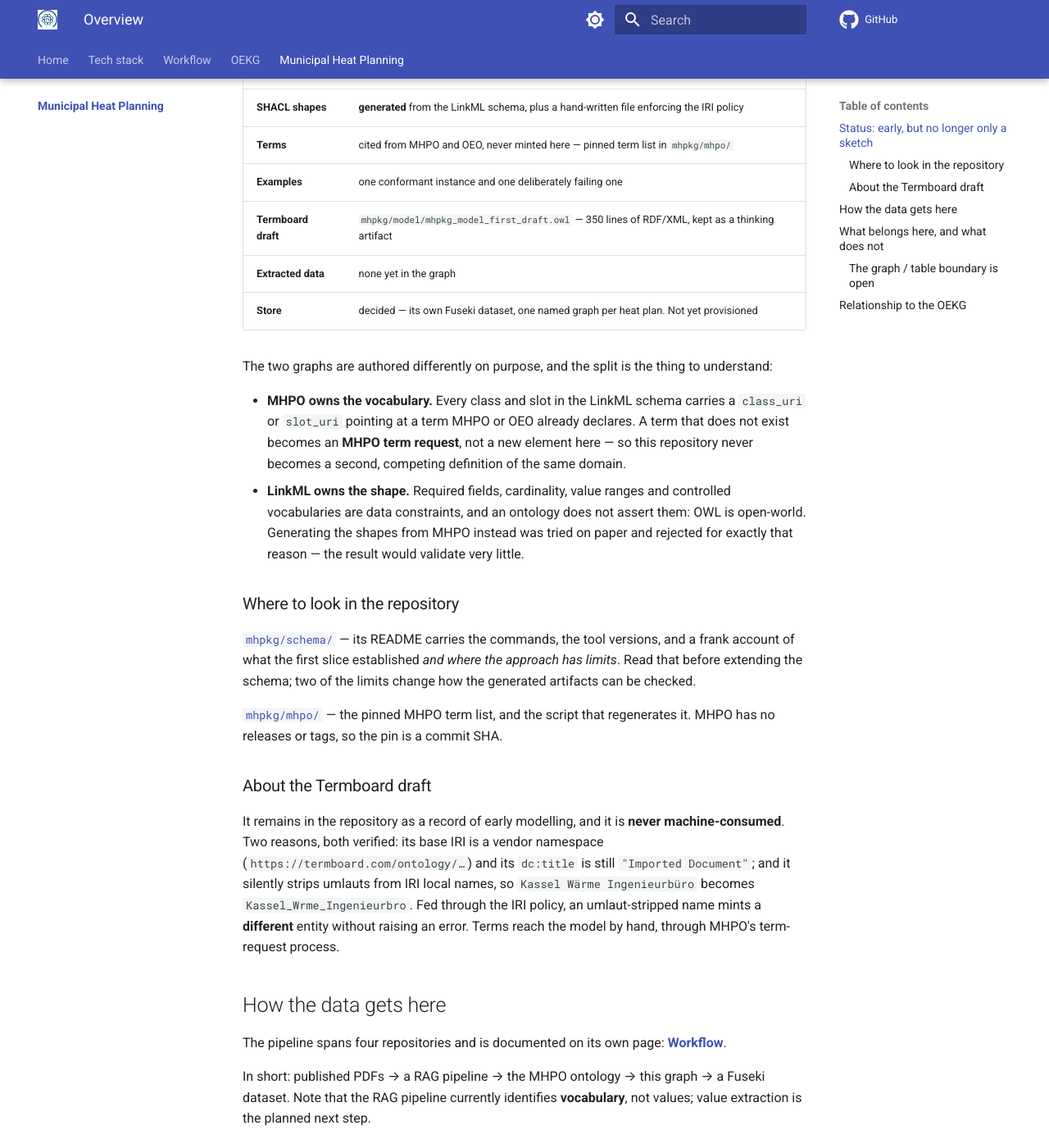
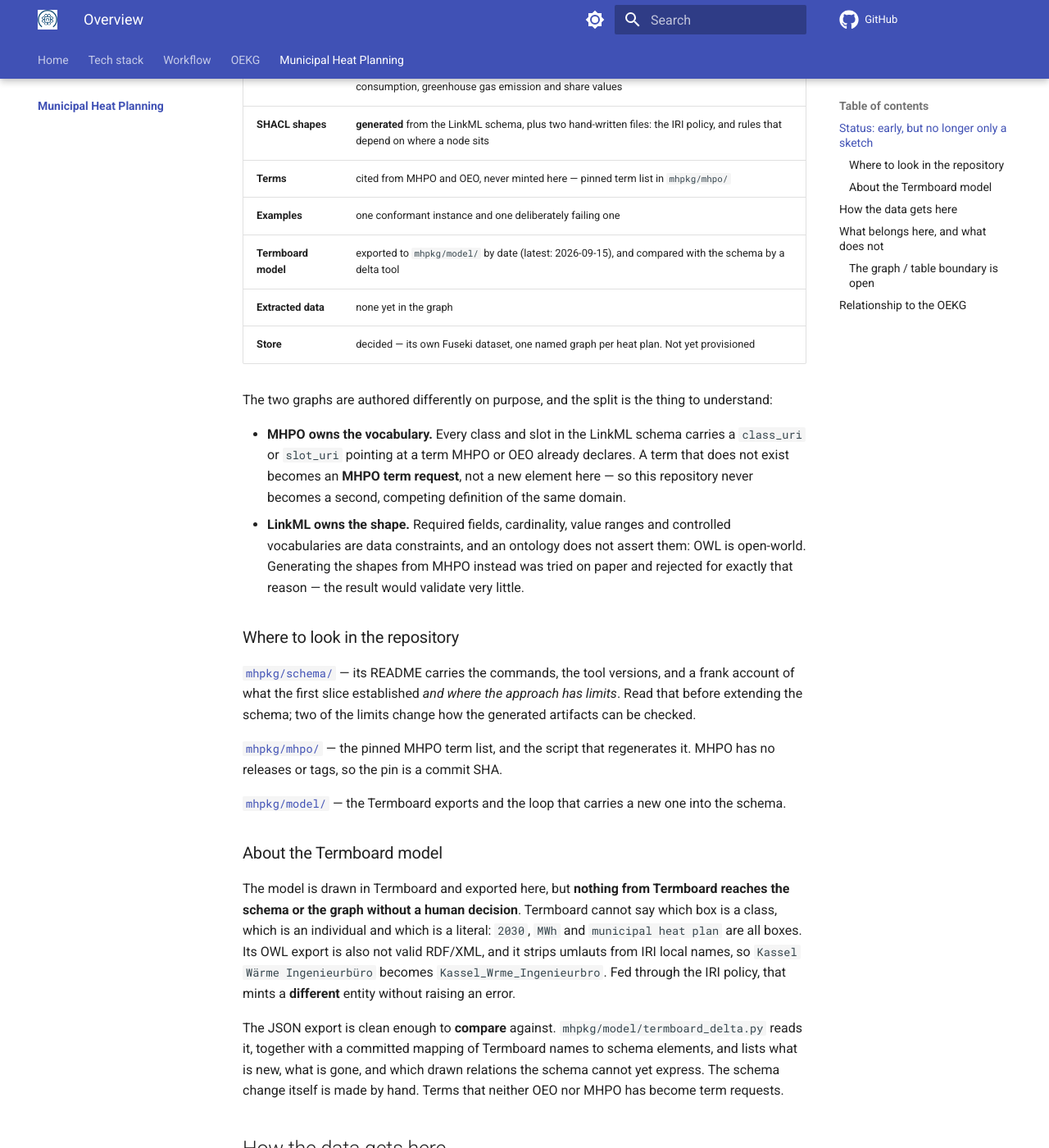
Before and after one commit to OpenEnergyPlatform/oekg, an MkDocs documentation site: the page built from docs/mhpkg/index.md, in a window 1280 px wide and 1400 px high, scrolled down 722 px. Shown: the whole window at 82% size. Built offline with MkDocs 1.6.1 and Material for MkDocs 9.7.7, drawn with Linux system fonts in a browser that asks for light colours; comment, search, counter and statistics services are not loaded.

Commit message:
Document the Termboard loop and the wider schema slice #62
Also retracts the provisional-name warning from the root README, the
one copy the earlier retraction missed.

Co-Authored-By: Claude Opus 5.5 (1M context) <noreply@anthropic.com>

```diff
--- a/docs/mhpkg/index.md
+++ b/docs/mhpkg/index.md
@@ -26,11 +26,11 @@ Being honest about maturity, because the ambition above is much larger than what
 | | |
 |---|---|
 | **Data shape** | one slice authored in [LinkML](https://linkml.io/) — `mhpkg/schema/` |
-| **Coverage** | a municipal heat plan, its target scenario, and one final energy consumption value |
-| **SHACL shapes** | **generated** from the LinkML schema, plus a hand-written file enforcing the IRI policy |
+| **Coverage** | a municipal heat plan, its inventory analysis and target scenario, and their final energy consumption, greenhouse gas emission and share values |
+| **SHACL shapes** | **generated** from the LinkML schema, plus two hand-written files: the IRI policy, and rules that depend on where a node sits |
 | **Terms** | cited from MHPO and OEO, never minted here — pinned term list in `mhpkg/mhpo/` |
 | **Examples** | one conformant instance and one deliberately failing one |
-| **Termboard draft** | `mhpkg/model/mhpkg_model_first_draft.owl` — 350 lines of RDF/XML, kept as a thinking artifact |
+| **Termboard model** | exported to `mhpkg/model/` by date (latest: 2026-09-15), and compared with the schema by a delta tool |
 | **Extracted data** | none yet in the graph |
 | **Store** | decided — its own Fuseki dataset, one named graph per heat plan. Not yet provisioned |
 
@@ -56,14 +56,22 @@ limits change how the generated artifacts can be checked.
 MHPO term list, and the script that regenerates it. MHPO has no releases or tags, so the pin is a
 commit SHA.
 
-### About the Termboard draft
+[`mhpkg/model/`](https://github.com/OpenEnergyPlatform/oekg/tree/production/mhpkg/model) — the
+Termboard exports and the loop that carries a new one into the schema.
 
-It remains in the repository as a record of early modelling, and it is **never machine-consumed**.
-Two reasons, both verified: its base IRI is a vendor namespace (`https://termboard.com/ontology/…`)
-and its `dc:title` is still `"Imported Document"`; and it silently strips umlauts from IRI local
-names, so `Kassel Wärme Ingenieurbüro` becomes `Kassel_Wrme_Ingenieurbro`. Fed through the IRI
-policy, an umlaut-stripped name mints a **different** entity without raising an error. Terms reach
-the model by hand, through MHPO's term-request process.
+### About the Termboard model
+
+The model is drawn in Termboard and exported here, but **nothing from Termboard reaches the schema or
+the graph without a human decision**. Termboard cannot say which box is a class, which is an
+individual and which is a literal: `2030`, `MWh` and `municipal heat plan` are all boxes. Its OWL
+export is also not valid RDF/XML, and it strips umlauts from IRI local names, so
+`Kassel Wärme Ingenieurbüro` becomes `Kassel_Wrme_Ingenieurbro`. Fed through the IRI policy, that
+mints a **different** entity without raising an error.
+
+The JSON export is clean enough to **compare** against. `mhpkg/model/termboard_delta.py` reads it,
+together with a committed mapping of Termboard names to schema elements, and lists what is new,
+what is gone, and which drawn relations the schema cannot yet express. The schema change itself is
+made by hand. Terms that neither OEO nor MHPO has become term requests.
 
 ## How the data gets here
 
```
Also changed, not shown: README.md (+9 -7 lines), docs/tech-stack.md (+9 -3 lines), mhpkg/README.md (+13 -14 lines), mhpkg/schema/README.md (+42 -6 lines).
